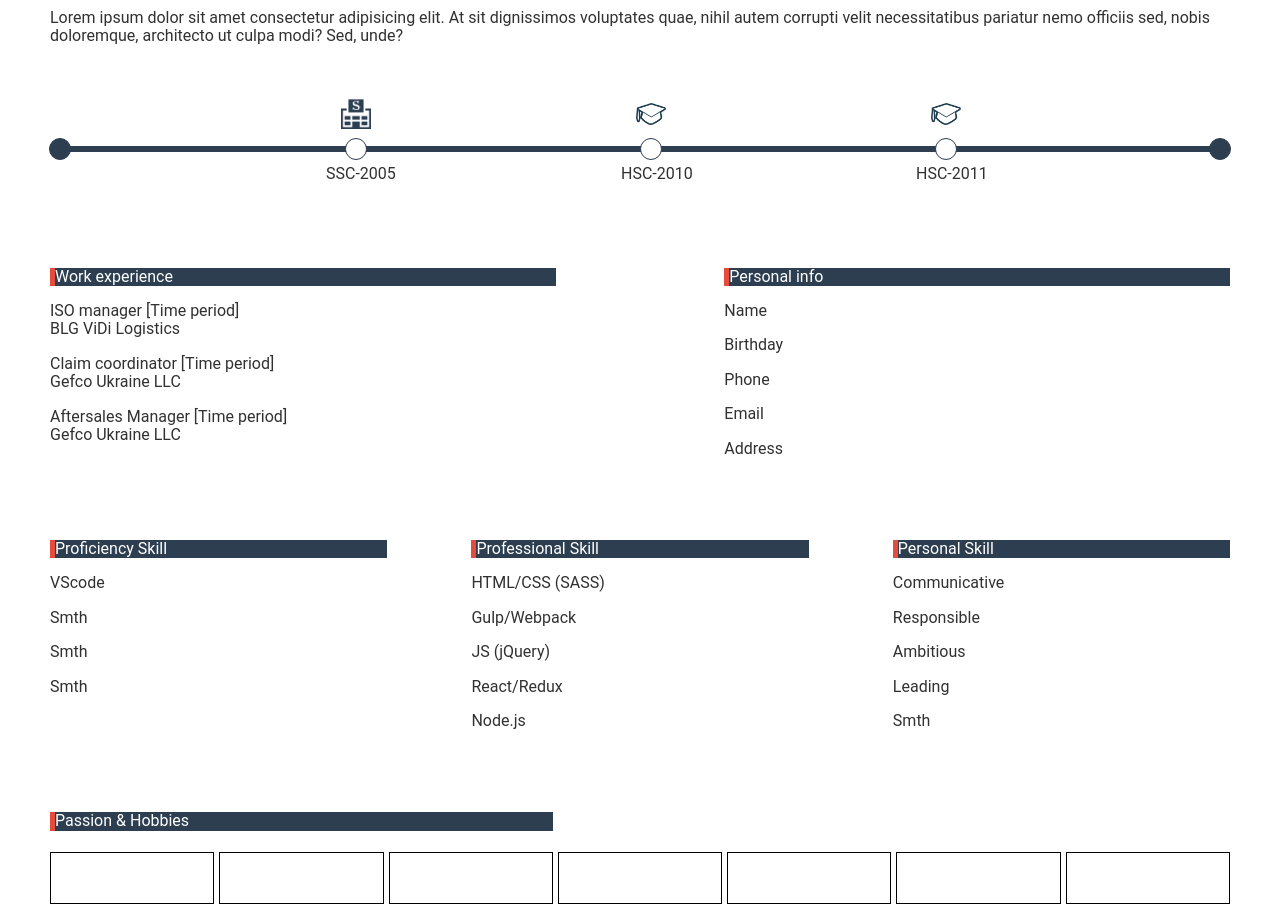
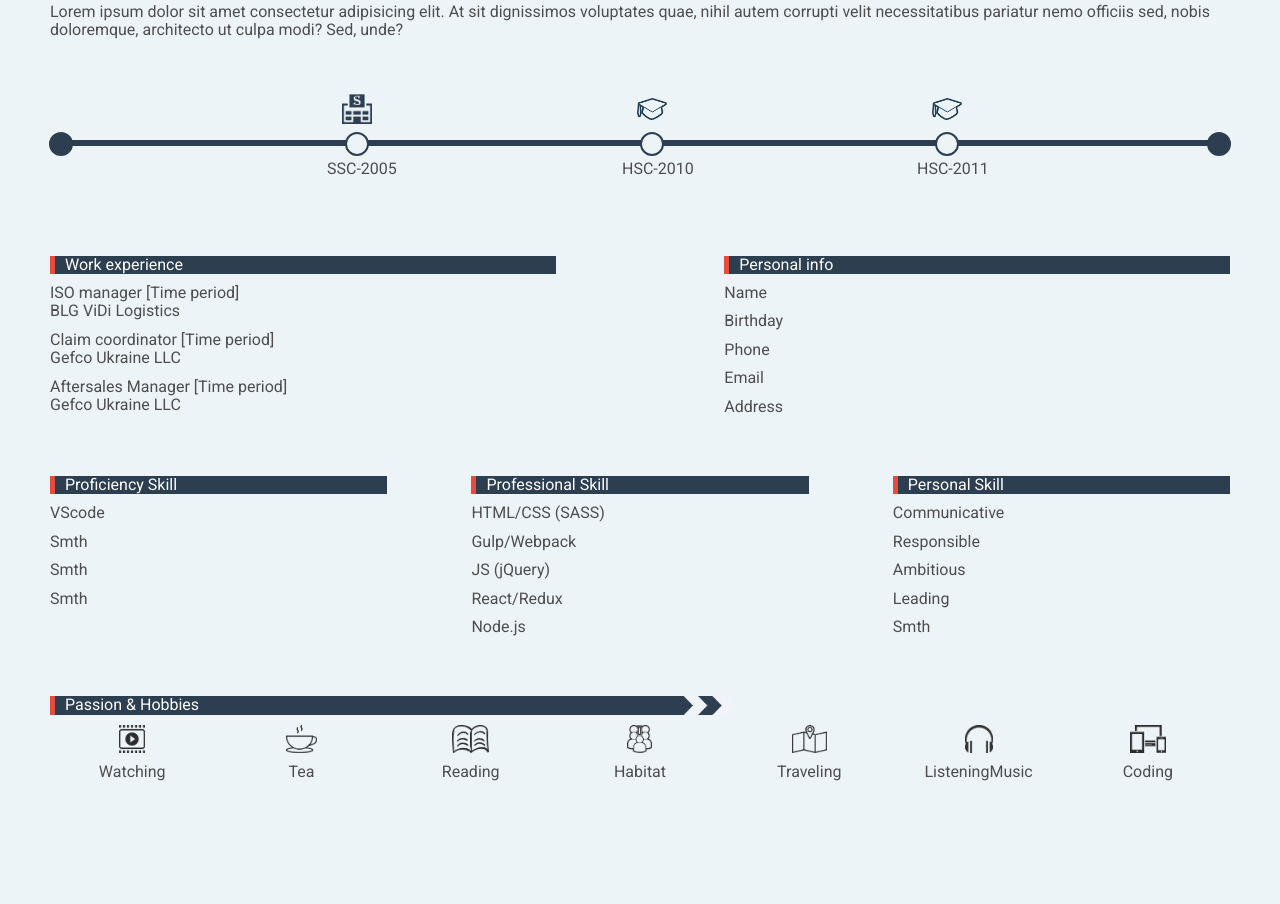
Before and after one commit to her-majesty/02_CV, a website: page index.html in a window 1280 px wide. Shown: the part 335-1239 px from the top of the page. After the commit the page ends 1177 px from the top, so only its background shows below. Drawn offline with Linux system fonts and the light colour scheme.

Commit message:
Almost done

```diff
--- a/index.html
+++ b/index.html
@@ -6,10 +6,9 @@
     <meta http-equiv="X-UA-Compatible" content="ie=edge">
     <title>my_CV</title>
     <link href="./dist/css/style.css" rel="stylesheet">
+    <link href="https://fonts.googleapis.com/css?family=Open+Sans|Roboto:100,100i,300,300i,400,400i,500,500i,700,700i,900,900i" rel="stylesheet">
 </head>
 <body>
-<main>
-
     <section class="intro">
         <div class="me">
             <div class="avatar">
@@ -78,8 +77,14 @@
             <div class="hobby-pic"></div>
             <div class="hobby-pic"></div>
             <div class="hobby-pic"></div>
+            <div class="hobby-name">Watching</div>
+            <div class="hobby-name">Tea</div>
+            <div class="hobby-name">Reading</div>
+            <div class="hobby-name">Habitat</div>
+            <div class="hobby-name">Traveling</div>
+            <div class="hobby-name">ListeningMusic</div>
+            <div class="hobby-name">Coding</div>
         </section>
 </div>
-</main>
 </body>
 </html>
--- a/src/scss/style.scss
+++ b/src/scss/style.scss
@@ -1,13 +1,22 @@
 @import 'normalize';
 
 $blueColor:#2c3e50;
-$redColor:#e64c3c;
+$redColor: #e64c3c;
+$bgColor: #edf4f8;
+$fontColor: #4e4e4e;
+
+p {
+    margin:0;
+    margin-top:10px;
+    padding:0;
+}
 
 body {
-    height:100vh;
+    background-color: $bgColor;
     font-family: Roboto;
-    color:#313131;
-    margin:50px;
+    font-size: 1rem;
+    color:$fontColor;
+    padding:50px;
 }
 
 section {
@@ -47,8 +56,8 @@ font-weight:bold;
         height:20px;
         width:20px;
         border-radius:50%;
-        background-color: #fff;
-        border: 1px solid $blueColor;
+        background-color: $bgColor;
+        border: 2px solid $blueColor;
         position:absolute;
         top:-8px;
     }
@@ -152,7 +161,11 @@ font-weight:bold;
     background-color: $blueColor;
     color:white;
     box-sizing:border-box;
+    padding-left:10px;
     border-left: 5px solid $redColor;
+}
+.block-item-name {
+    font-weight:400;
 }
 .proficiency {
   grid-area: 2 / 1 / 2 / 5;
@@ -168,20 +181,64 @@ grid-area: 2 / 6 / 2 / 10;
     grid-area: 3 / 1 / 3 / 15;
     display:grid;
     grid-template-columns: 1fr 1fr 1fr 1fr 1fr 1fr 1fr;
-    grid-template-rows: 1fr 1fr;
-    grid-row-gap: 5px;
+    grid-template-rows: 1fr 1fr 1fr;
+    grid-row-gap: 10px;
     grid-column-gap:5px;
-    & .block-name {
-    grid-area: 1 / 1 / 1 / 4;
+        & .block-name {
+    grid-area: 1 / 1 / 1 / 5;
+    position:relative;
+
+    &:after {
+        content:"";
+        display:block;
+        width:65px;
+        height:100%;
+        background-image: url('../img/arrows.png');
+        background-size: cover;
+        background-position: center;
+        background-repeat: no-repeat;
+        position:absolute;
+        right:-14px;
+        top:0;
+    }
  }
 }
 .hobby-pic {
-height:100%;
-border: 1px solid black;
+height:auto;
 grid-row-start: 2;
 grid-row-end: 2;
+background-image: url('../img/watching.png');
+background-position: center;
+background-size: contain;
+background-repeat: no-repeat;
 
-&:first-child {
-background: url('../img/watching.png');
+&:nth-of-type(2) {
+    background-image: url('../img/tea.png');
+    }
+
+&:nth-of-type(3) {
+    background-image: url('../img/reading.png');
+    }
+
+&:nth-of-type(4) {
+    background-image: url('../img/habitat.png');
+    }
+
+&:nth-of-type(5) {
+    background-image: url('../img/travel.png');
+    }
+
+ &:nth-of-type(6) {
+    background-image: url('../img/listen-music.png');
+    }
+
+&:nth-of-type(7) {
+    background-image: url('../img/design.png');
+    }
 }
+
+.hobby-name {
+    grid-row-start:3;
+    grid-row-end:3;
+    margin: 0 auto;
 }
```
Also changed, not shown: dist/css/style.css, dist/img/arrows.png (added), dist/img/listen-music.png (added), src/img/arrows.png (added), src/img/listen-music.png (added).
